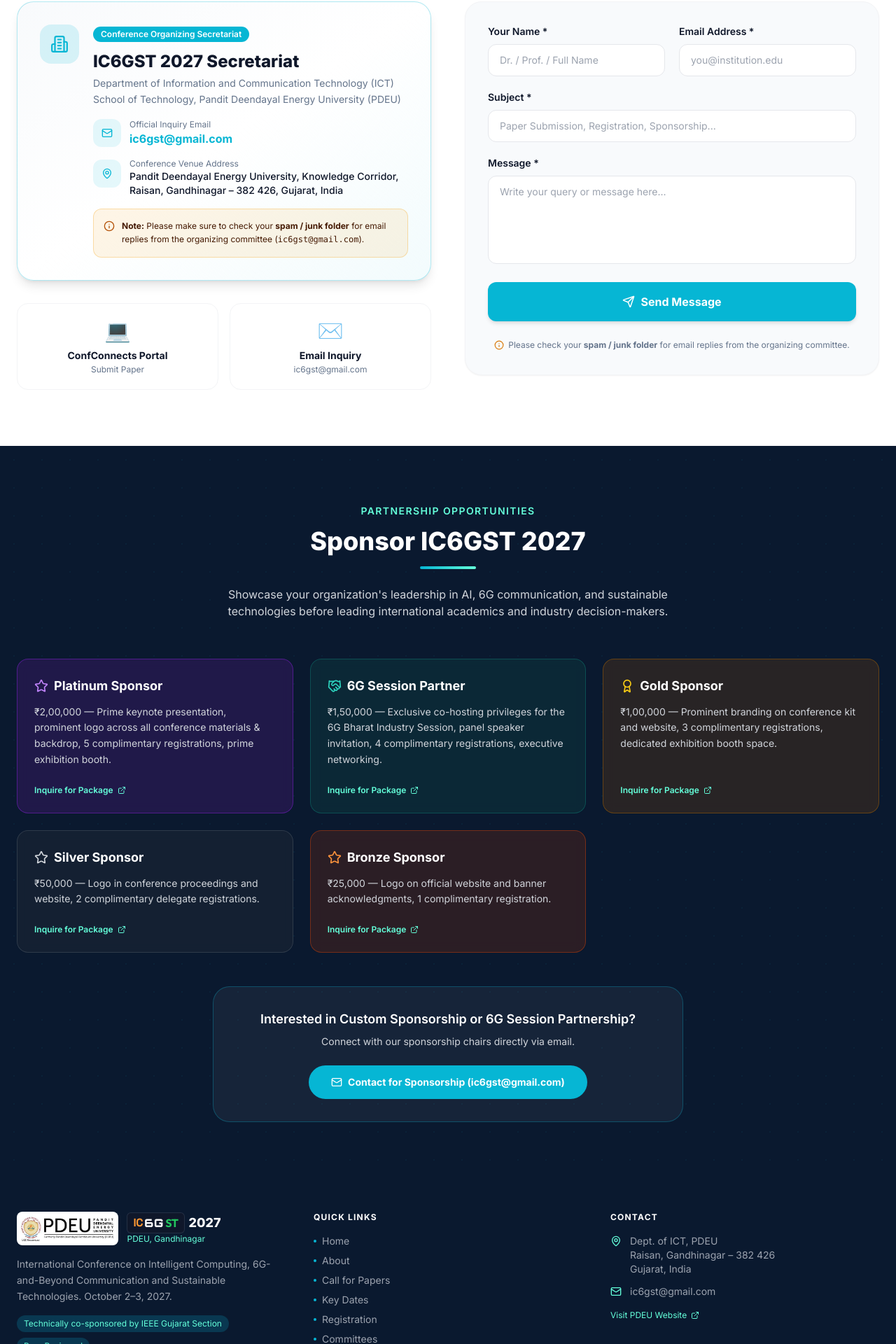
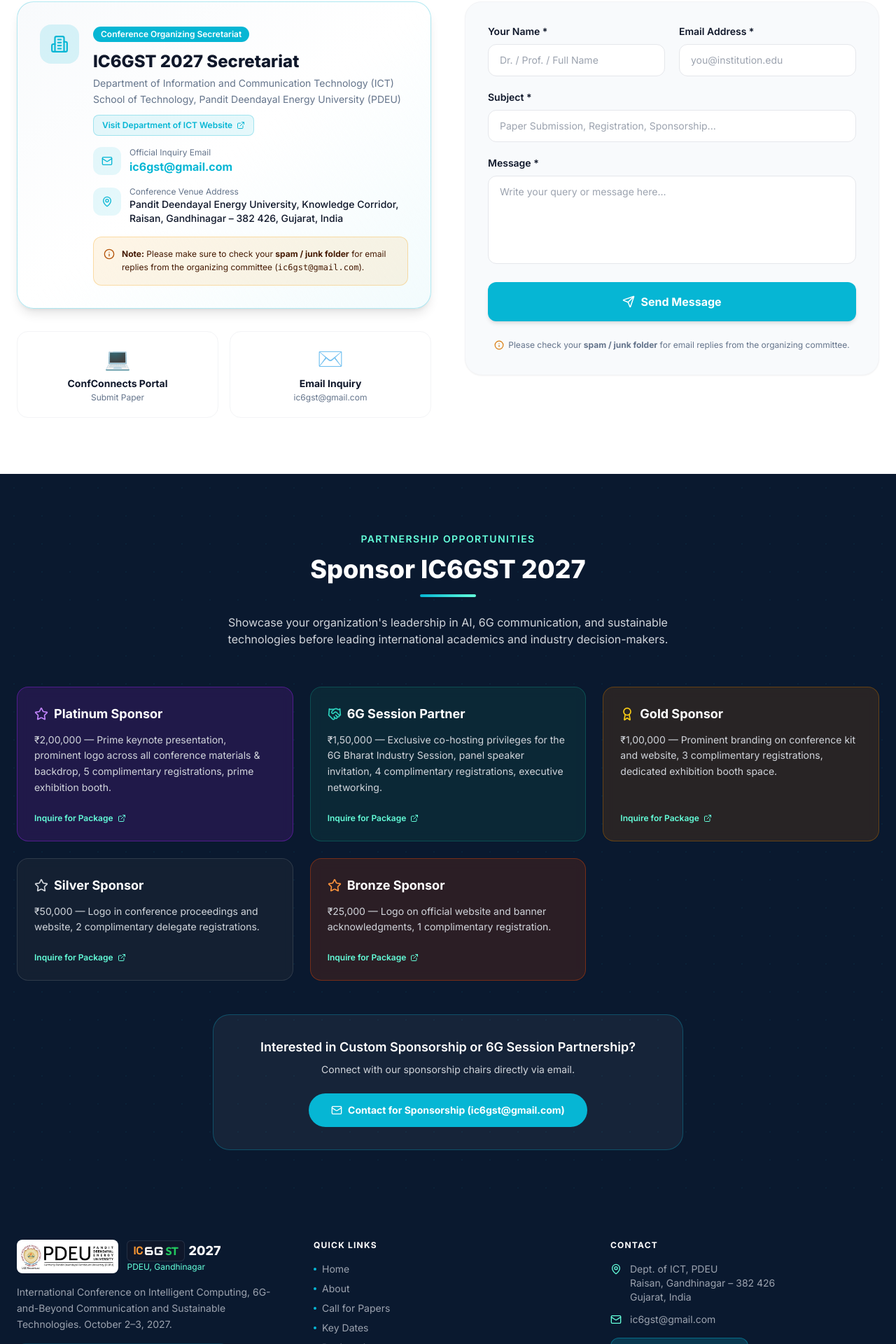
Before and after one commit to desaiarpan24/ic6gst-2027, a Next.js app: page /contact in a window 1280 px wide. Shown: the part 580-2500 px from the top of the page at 70% size. Built offline with nearby package versions, Linux system fonts and the light colour scheme.

Commit message:
Add clickable PDEU Dept of ICT link button to footer contact column and contact page secretariat

```diff
--- a/app/contact/page.tsx
+++ b/app/contact/page.tsx
@@ -137,10 +137,21 @@ export default function ContactPage() {
                     <h3 className="font-black text-navy text-xl sm:text-2xl mb-1">
                       IC6GST 2027 Secretariat
                     </h3>
-                    <p className="text-slate-light text-sm mb-4 leading-relaxed">
-                      Department of Information and Communication Technology (ICT)<br />
-                      School of Technology, Pandit Deendayal Energy University (PDEU)
-                    </p>
+                    <div className="mb-4">
+                      <p className="text-slate-light text-sm leading-relaxed mb-2.5">
+                        Department of Information and Communication Technology (ICT)<br />
+                        School of Technology, Pandit Deendayal Energy University (PDEU)
+                      </p>
+                      <a
+                        href="https://pdeu.ac.in/school-of-technology/academics/information-and-communication-technology"
+                        target="_blank"
+                        rel="noopener noreferrer"
+                        className="inline-flex items-center gap-1.5 px-3 py-1.5 rounded-lg bg-teal-DEFAULT/10 hover:bg-teal-DEFAULT text-teal-DEFAULT hover:text-white font-semibold text-xs transition-all border border-teal-DEFAULT/30"
+                      >
+                        <span>Visit Department of ICT Website</span>
+                        <ExternalLink size={12} className="flex-shrink-0" />
+                      </a>
+                    </div>
 
                     <div className="space-y-4">
                       {/* Official Inquiry Email */}
--- a/components/Footer.tsx
+++ b/components/Footer.tsx
@@ -80,14 +80,25 @@ export default function Footer() {
               </a>
             </li>
           </ul>
+          <div className="mt-4 flex flex-col gap-2.5">
+            <a
+              href="https://pdeu.ac.in/school-of-technology/academics/information-and-communication-technology"
+              target="_blank"
+              rel="noopener noreferrer"
+              className="inline-flex items-center gap-1.5 px-3.5 py-2 rounded-xl bg-teal-DEFAULT/20 hover:bg-teal-DEFAULT text-teal-accent hover:text-navy-dark font-semibold text-xs transition-all border border-teal-DEFAULT/40 w-fit group shadow-xs"
+            >
+              <span>Visit Dept. of ICT Website</span>
+              <ExternalLink size={13} className="flex-shrink-0 group-hover:translate-x-0.5 transition-transform" />
+            </a>
             <a
               href="https://www.pdpu.ac.in"
               target="_blank"
               rel="noopener noreferrer"
-            className="mt-4 inline-flex items-center gap-1.5 text-xs text-teal-accent hover:underline"
+              className="inline-flex items-center gap-1.5 text-xs text-gray-400 hover:text-teal-accent transition-colors"
             >
-            Visit PDEU Website <ExternalLink size={12} />
+              Visit PDEU Main Portal <ExternalLink size={11} />
             </a>
+          </div>
         </div>
       </div>
 
```
Lines whose indentation alone changed are shown as unchanged.
